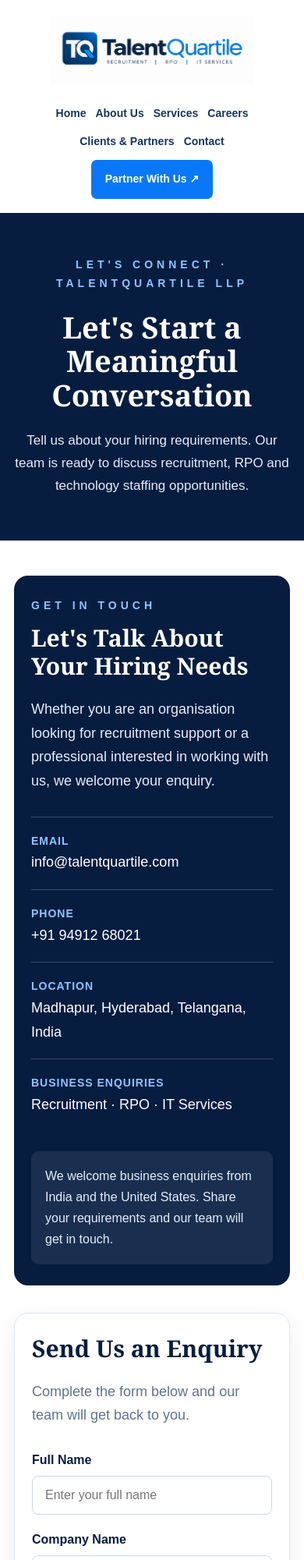
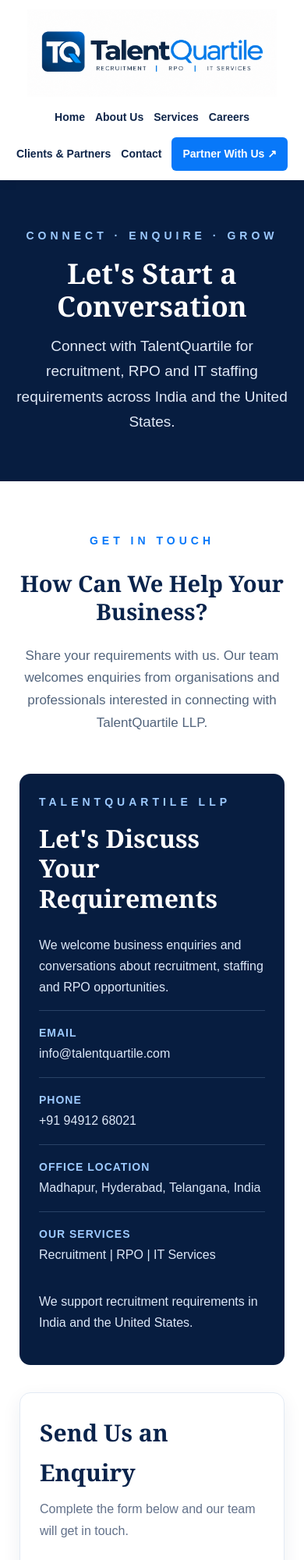
Before and after one commit to anilnaidu1425/talentquartile--Website, a plain HTML site: page contact.html in a window 390 px wide. Shown: the top 2000 px of the page at 78% size. Drawn offline with Linux system fonts and the light colour scheme.

Commit message:
Update contact.html

```diff
--- a/contact.html
+++ b/contact.html
@@ -5,66 +5,83 @@
 <meta charset="UTF-8">
 <meta name="viewport" content="width=device-width, initial-scale=1.0">
 <title>Contact Us | TalentQuartile LLP</title>
-<meta name="description" content="Contact TalentQuartile LLP for recruitment, RPO, staffing and IT hiring enquiries.">
+<meta name="description" content="Contact TalentQuartile LLP for recruitment, RPO and staffing enquiries.">
+
 <style>
-*{box-sizing:border-box;margin:0;padding:0}
-:root{--navy:#071d40;--blue:#0878f9;--light:#f2f7fd;--text:#17365d}
-body{font-family:Arial,Helvetica,sans-serif;color:var(--text);line-height:1.7;background:#fff}
-a{text-decoration:none;color:inherit}
-header{min-height:120px;padding:14px 4%;display:flex;align-items:center;justify-content:space-between;gap:25px;background:#fff;box-shadow:0 2px 12px rgba(0,0,0,.07)}
-.logo img{width:320px;max-width:100%;height:auto;display:block}
-nav{display:flex;align-items:center;gap:22px;flex-wrap:wrap}
-nav a{font-weight:700;font-size:16px;white-space:nowrap}
-nav a:hover{color:var(--blue)}
-nav .partner{background:var(--blue);color:white;padding:13px 18px;border-radius:7px}
-.hero{background:var(--navy);color:white;text-align:center;padding:75px 20px 85px}
-.eyebrow{font-size:14px;letter-spacing:5px;font-weight:bold;color:#8dc4ff;text-transform:uppercase}
-.hero h1{font-family:Georgia,serif;font-size:clamp(38px,5vw,64px);line-height:1.15;max-width:950px;margin:22px auto}
-.hero p{font-size:20px;max-width:850px;margin:auto;color:#e5edfa}
-.contact-section{max-width:1450px;margin:0 auto;padding:85px 4%;display:grid;grid-template-columns:.85fr 1.4fr;gap:35px;align-items:start}
-.contact-panel{background:var(--navy);color:white;padding:45px;border-radius:18px}
-.contact-panel .eyebrow{margin-bottom:12px}
-.contact-panel h2,.form-panel h2{font-family:Georgia,serif;font-size:38px;line-height:1.2;margin-bottom:22px}
-.contact-panel>p{font-size:18px;color:#e5edfa;margin-bottom:30px}
-.detail{border-top:1px solid rgba(255,255,255,.2);padding:19px 0}
-.detail strong{display:block;color:#8dc4ff;font-size:14px;letter-spacing:1px;text-transform:uppercase}
-.detail a,.detail span{font-size:18px;overflow-wrap:anywhere}
-.contact-note{margin-top:25px;padding:18px;background:rgba(255,255,255,.08);border-radius:10px;color:#e5edfa}
-.form-panel{padding:42px;background:#fff;border:1px solid #dce7f5;border-radius:18px;box-shadow:0 12px 35px rgba(7,29,64,.07)}
-.form-panel h2{color:var(--navy)}
-.form-panel>p{font-size:18px;color:#60738d;margin-bottom:28px}
-form label{display:block;font-weight:700;margin:18px 0 7px;color:var(--navy)}
-form input,form select,form textarea{width:100%;padding:15px 16px;border:1px solid #cbd9eb;border-radius:8px;font:16px Arial,sans-serif;color:var(--navy);background:#fff}
-form input:focus,form select:focus,form textarea:focus{outline:2px solid #9bc9ff;border-color:var(--blue)}
-form textarea{resize:vertical;min-height:140px}
-form button{width:100%;margin-top:25px;padding:17px;background:var(--blue);border:0;border-radius:8px;color:white;font-size:18px;font-weight:bold;cursor:pointer}
-form button:hover{background:#0565d5}
-.form-note{font-size:14px;color:#60738d;margin-top:14px}
-footer{background:#061832;color:#dce7f5;padding:45px 6% 25px}
-.footer-inner{max-width:1350px;margin:auto;display:grid;grid-template-columns:2fr 1fr 1fr;gap:35px}
-footer h3{color:white;margin-bottom:14px}
-footer a{display:block;margin:7px 0;color:#dce7f5}
-footer a:hover{color:#8dc4ff}
-.copyright{border-top:1px solid #31435e;margin-top:30px;padding-top:20px;text-align:center;font-size:14px}
-@media(max-width:1000px){
-header{flex-direction:column}
-nav{justify-content:center}
-.contact-section{grid-template-columns:1fr}
+*{box-sizing:border-box}
+body{margin:0;font-family:Arial,Helvetica,sans-serif;color:#10264a;line-height:1.7;background:#fff}
+a{text-decoration:none}
+header{min-height:108px;padding:12px 5%;display:flex;align-items:center;justify-content:space-between;gap:15px;background:#fff;box-shadow:0 2px 12px rgba(0,0,0,.08);position:relative;z-index:2}
+.logo{flex:0 0 400px}
+.logo img{width:400px;max-width:100%;height:auto;display:block}
+nav{flex:1;display:flex;align-items:center;justify-content:space-between;gap:12px;flex-wrap:nowrap}
+nav a{color:#10264a;font-weight:700;font-size:16px;white-space:nowrap}
+nav a:hover{color:#0878f9}
+nav .partner{background:#0878f9;color:white;padding:13px 18px;border-radius:6px}
+
+.hero{background:#071d40;color:#fff;text-align:center;padding:80px 20px}
+.eyebrow{font-size:14px;letter-spacing:5px;font-weight:bold;color:#9dcaff;text-transform:uppercase}
+.hero h1{font-family:Georgia,serif;font-size:52px;line-height:1.15;margin:15px auto;max-width:950px}
+.hero p{font-size:19px;color:#e1eaf7;max-width:800px;margin:15px auto 0}
+
+main{max-width:1200px;margin:auto;padding:65px 25px}
+.intro{text-align:center;max-width:850px;margin:0 auto 50px}
+.intro h2{font-family:Georgia,serif;font-size:36px;line-height:1.25;color:#09234b}
+.intro p{font-size:17px;color:#52647c}
+
+.contact-grid{display:grid;grid-template-columns:.85fr 1.4fr;gap:35px;align-items:start}
+.contact-info{background:#071d40;color:white;padding:35px;border-radius:14px}
+.contact-info h2{font-family:Georgia,serif;font-size:32px;line-height:1.2;margin-top:15px}
+.contact-info p{color:#dce8f8}
+.contact-info .detail{border-top:1px solid #294266;padding:17px 0}
+.contact-info strong{display:block;color:#9dcaff;font-size:14px;letter-spacing:1px;text-transform:uppercase}
+.contact-info a,.contact-info span{color:#dce8f8;overflow-wrap:anywhere}
+.contact-info a:hover{color:white}
+
+.form-card{border:1px solid #e2eaf4;border-radius:14px;padding:35px;box-shadow:0 8px 25px rgba(13,39,78,.07)}
+.form-card h2{font-family:Georgia,serif;font-size:30px;color:#09234b;margin:0 0 8px}
+.form-card>p{color:#62718a;margin-top:0;margin-bottom:25px}
+
+label{display:block;font-weight:bold;color:#18345d;margin:16px 0 6px}
+input,select,textarea{width:100%;padding:13px 14px;border:1px solid #cbd7e6;border-radius:6px;font:16px Arial,sans-serif;color:#10264a;background:#fff}
+input:focus,select:focus,textarea:focus{outline:2px solid #9dcaff;border-color:#0878f9}
+textarea{resize:vertical;min-height:110px}
+button{width:100%;border:0;background:#0878f9;color:#fff;padding:16px 22px;border-radius:6px;font-size:17px;font-weight:bold;cursor:pointer;margin-top:22px}
+button:hover{background:#0665d4}
+.form-note{font-size:13px;color:#62718a;margin-top:7px}
+
+.cta{text-align:center;background:#f3f7fc;padding:45px 25px;margin-top:65px;border-radius:14px}
+.cta h2{font-family:Georgia,serif;font-size:32px;color:#09234b;margin-top:0}
+.cta p{color:#52647c;max-width:700px;margin:0 auto 20px}
+.btn{display:inline-block;background:#0878f9;color:#fff;padding:14px 27px;border-radius:6px;font-weight:bold}
+
+footer{background:#071d40;color:#fff;padding:42px 6% 22px}
+.footer-grid{display:grid;grid-template-columns:2fr 1fr 1fr;gap:35px;max-width:1200px;margin:auto}
+footer h3{color:#fff}
+footer p,footer a{color:#d3e1f4}
+footer a:hover{color:#fff}
+.footer-links{display:flex;flex-direction:column;gap:8px}
+.copyright{text-align:center;border-top:1px solid #294266;margin-top:30px;padding-top:18px;color:#b9cbe2;font-size:14px}
+
+@media(max-width:1100px){
+header{flex-wrap:wrap;justify-content:center}
+.logo{flex:0 1 320px}
+.logo img{width:320px}
+nav{flex:1 1 100%;justify-content:center;flex-wrap:wrap}
 }
-@media(max-width:600px){
-header{padding:18px}
-.logo img{width:260px}
-nav{gap:12px}
+@media(max-width:700px){
+.hero{padding:60px 20px}
+.hero h1{font-size:36px}
+.intro h2{font-size:29px}
+.contact-grid,.footer-grid{grid-template-columns:1fr}
+.contact-info,.form-card{padding:25px}
+nav{gap:13px}
 nav a{font-size:14px}
-.hero{padding:55px 18px}
-.hero p{font-size:17px}
-.contact-section{padding:45px 18px}
-.contact-panel,.form-panel{padding:27px 22px}
-.contact-panel h2,.form-panel h2{font-size:30px}
-.footer-inner{grid-template-columns:1fr}
+nav .partner{padding:10px 14px}
 }
 </style>
 </head>
+
 <body>
 
 <header>
@@ -83,17 +100,25 @@ nav a{font-size:14px}
 </header>
 
 <section class="hero">
-<div class="eyebrow">LET'S CONNECT · TALENTQUARTILE LLP</div>
-<h1>Let's Start a Meaningful Conversation</h1>
-<p>Tell us about your hiring requirements. Our team is ready to discuss recruitment, RPO and technology staffing opportunities.</p>
+<div class="eyebrow">CONNECT · ENQUIRE · GROW</div>
+<h1>Let's Start a Conversation</h1>
+<p>Connect with TalentQuartile for recruitment, RPO and IT staffing requirements across India and the United States.</p>
 </section>
 
-<main class="contact-section">
+<main>
 
-<section class="contact-panel">
-<div class="eyebrow">GET IN TOUCH</div>
-<h2>Let's Talk About Your Hiring Needs</h2>
-<p>Whether you are an organisation looking for recruitment support or a professional interested in working with us, we welcome your enquiry.</p>
+<section class="intro">
+<div class="eyebrow" style="color:#0878f9">GET IN TOUCH</div>
+<h2>How Can We Help Your Business?</h2>
+<p>Share your requirements with us. Our team welcomes enquiries from organisations and professionals interested in connecting with TalentQuartile LLP.</p>
+</section>
+
+<section class="contact-grid">
+
+<div class="contact-info">
+<div class="eyebrow">TALENTQUARTILE LLP</div>
+<h2>Let's Discuss Your Requirements</h2>
+<p>We welcome business enquiries and conversations about recruitment, staffing and RPO opportunities.</p>
 
 <div class="detail">
 <strong>Email</strong>
@@ -106,23 +131,21 @@ nav a{font-size:14px}
 </div>
 
 <div class="detail">
-<strong>Location</strong>
+<strong>Office Location</strong>
 <span>Madhapur, Hyderabad, Telangana, India</span>
 </div>
 
 <div class="detail">
-<strong>Business Enquiries</strong>
-<span>Recruitment · RPO · IT Services</span>
+<strong>Our Services</strong>
+<span>Recruitment | RPO | IT Services</span>
 </div>
 
-<div class="contact-note">
-We welcome business enquiries from India and the United States. Share your requirements and our team will get in touch.
+<p>We support recruitment requirements in India and the United States.</p>
 </div>
-</section>
 
-<section class="form-panel">
+<div class="form-card">
 <h2>Send Us an Enquiry</h2>
-<p>Complete the form below and our team will get back to you.</p>
+<p>Complete the form below and our team will get in touch.</p>
 
 <form action="https://formsubmit.co/info@talentquartile.com" method="POST">
 
@@ -132,64 +155,77 @@ We welcome business enquiries from India and the United States. Share your requi
 <input type="text" name="_honey" style="display:none">
 
 <label for="name">Full Name</label>
-<input id="name" type="text" name="name" placeholder="Enter your full name" required>
+<input id="name" type="text" name="name" placeholder="Your Name" required>
 
 <label for="company">Company Name</label>
-<input id="company" type="text" name="company" placeholder="Enter your company name">
+<input id="company" type="text" name="company" placeholder="Your Company">
 
 <label for="email">Email Address</label>
-<input id="email" type="email" name="email" placeholder="Enter your email address" required>
+<input id="email" type="email" name="email" placeholder="Your Email" required>
 
 <label for="phone">Phone Number</label>
-<input id="phone" type="tel" name="phone" placeholder="Enter your phone number" required>
+<input id="phone" type="tel" name="phone" placeholder="Your Phone Number" required>
 
 <label for="service">Service Interested In</label>
 <select id="service" name="service" required>
-<option value="">Select a service</option>
+<option value="">Select a Service</option>
 <option>IT Recruitment</option>
 <option>Non-IT Recruitment</option>
 <option>RPO Services</option>
-<option>IT Technology Staffing</option>
+<option>IT Services</option>
+<option>Staffing</option>
 <option>US Staffing</option>
 <option>Indian Domestic Recruitment</option>
 <option>Other</option>
 </select>
 
 <label for="message">Message</label>
-<textarea id="message" name="message" placeholder="Tell us about your hiring requirements or enquiry" required></textarea>
+<textarea id="message" name="message" rows="5" placeholder="How can we help you?" required></textarea>
 
 <button type="submit">Submit Enquiry →</button>
-<p class="form-note">Your enquiry will be sent to the TalentQuartile business team.</p>
+<div class="form-note">Your enquiry will be sent to the TalentQuartile business team.</div>
 
 </form>
+</div>
+
+</section>
+
+<section class="cta">
+<h2>Looking for Recruitment Support?</h2>
+<p>Explore our recruitment and RPO solutions or connect with us to discuss your hiring requirements.</p>
+<a class="btn" href="services.html">Explore Our Services →</a>
 </section>
 
 </main>
 
 <footer>
-<div class="footer-inner">
+<div class="footer-grid">
 <div>
 <h3>TalentQuartile LLP</h3>
 <p>Recruitment | RPO | IT Services</p>
-<p>Connecting businesses with talent across India and the United States.</p>
+<p>Connecting businesses with talent through focused recruitment and staffing solutions.</p>
+<p>Madhapur, Hyderabad, Telangana, India</p>
 </div>
 <div>
 <h3>Quick Links</h3>
+<div class="footer-links">
 <a href="index.html">Home</a>
 <a href="about.html">About Us</a>
 <a href="services.html">Services</a>
 <a href="careers.html">Careers</a>
 </div>
+</div>
 <div>
-<h3>Contact</h3>
+<h3>Get in Touch</h3>
+<div class="footer-links">
+<a href="partners.html">Clients &amp; Partners</a>
+<a href="contact.html">Contact Us</a>
 <a href="mailto:info@talentquartile.com">info@talentquartile.com</a>
 <a href="tel:+919491268021">+91 94912 68021</a>
-<a href="partners.html">Partner With Us</a>
 </div>
 </div>
-<div class="copyright">
-© 2026 TalentQuartile LLP. All Rights Reserved.
 </div>
+<div class="copyright">© 2026 TalentQuartile LLP. All rights reserved.</div>
 </footer>
 
 </body>
```
